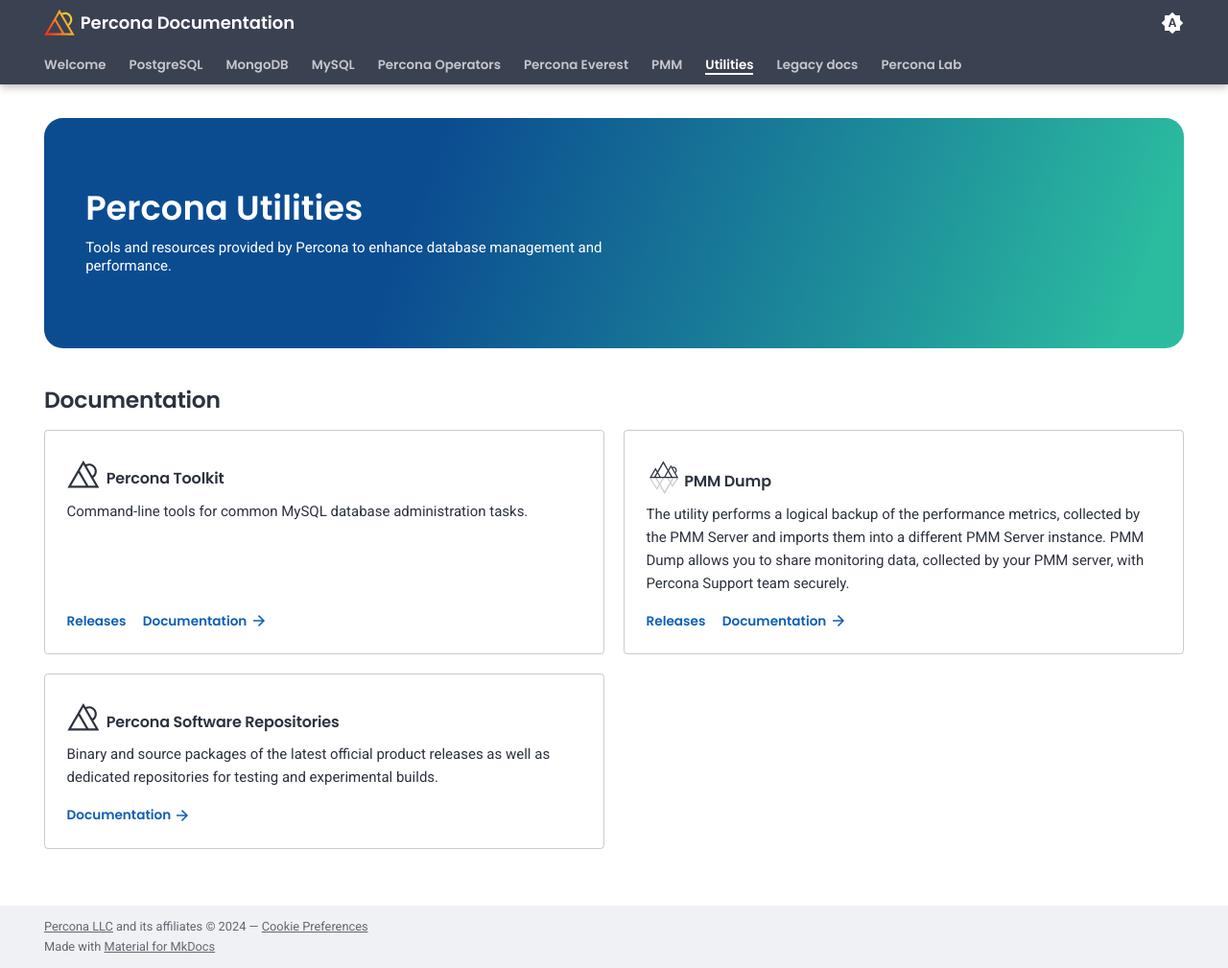
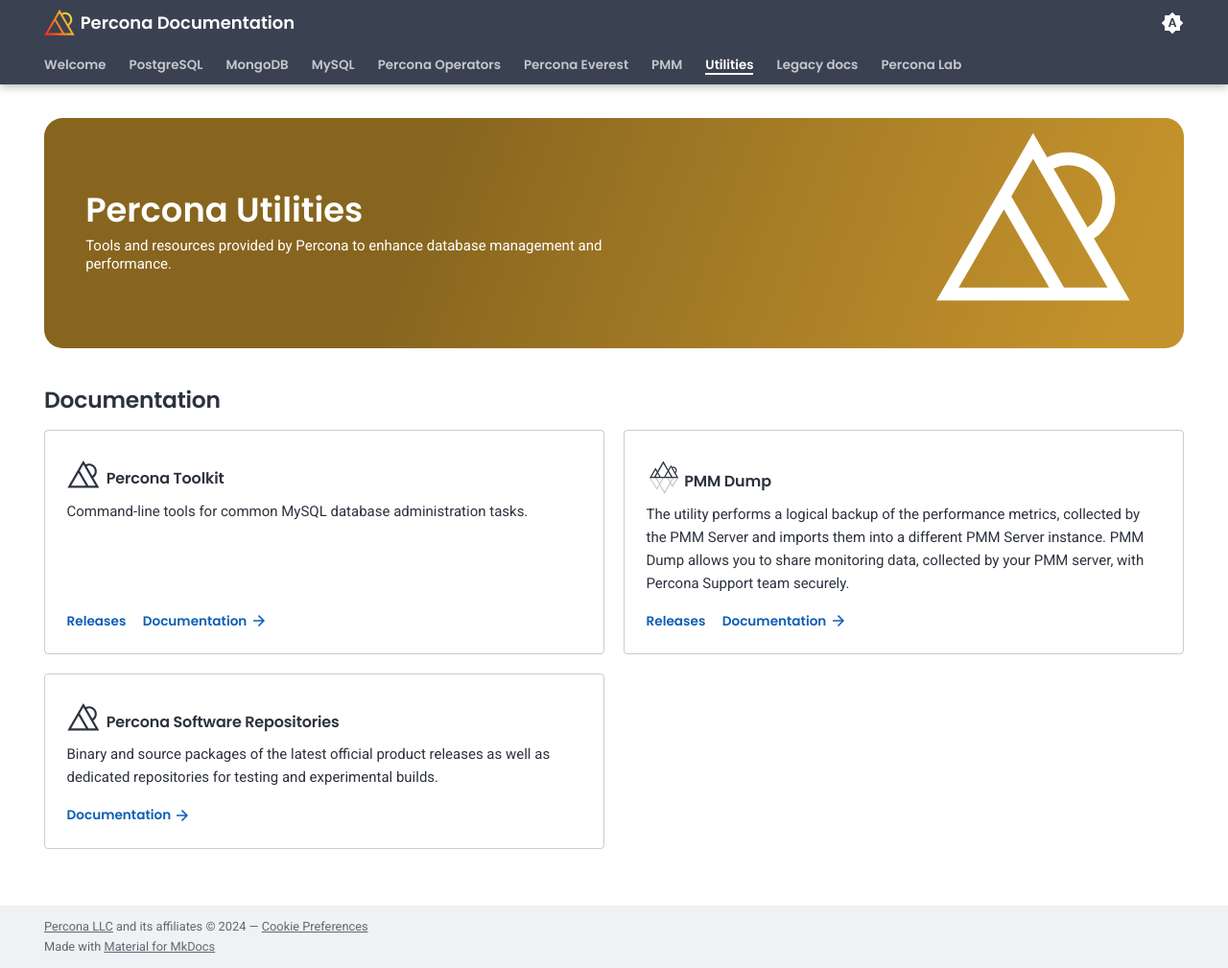
Before and after one commit to percona/docs-home, an MkDocs documentation site: the page built from docs/percona-utilities.md, in a window 1280 px wide and 1009 px high. Shown: the whole window at 96% size. Built offline with MkDocs 1.6.1 and Material for MkDocs 9.7.7, drawn with Linux system fonts in a browser that asks for light colours.

Commit message:
Chenged coloring for Utilities tab, added icon
new file:   docs/assets/percona-logo-main.svg
	modified:   docs/css/landing.css
	modified:   docs/percona-utilities.md

```diff
--- a/docs/css/landing.css
+++ b/docs/css/landing.css
@@ -126,6 +126,19 @@
             110deg,
             rgb(11,39,140) 33%,
             rgb(20,142,255) 95%
+        );
+}
+.splash.utilities {
+    background:
+        linear-gradient(
+            110deg,
+            transparent 33%,
+            rgba(0,0,0,0.1) 95%
+        ),
+        linear-gradient(
+            110deg,
+            rgb(135,101,31) 33%,
+            rgb(218,163,49) 95%
         );
 }
 .splash.header {
--- a/docs/percona-utilities.md
+++ b/docs/percona-utilities.md
@@ -6,7 +6,9 @@
 ---
 
 <div class="landing" markdown>
-<div class="splash header subpage mysql dark" markdown>
+<div class="splash header subpage utilities dark" markdown>
+
+![Percona Utilities logo](assets/percona-logo-main.svg)
 
 # Percona Utilities
 
```
Also changed, not shown: docs/assets/percona-logo-main.svg (added), 2 other files.
